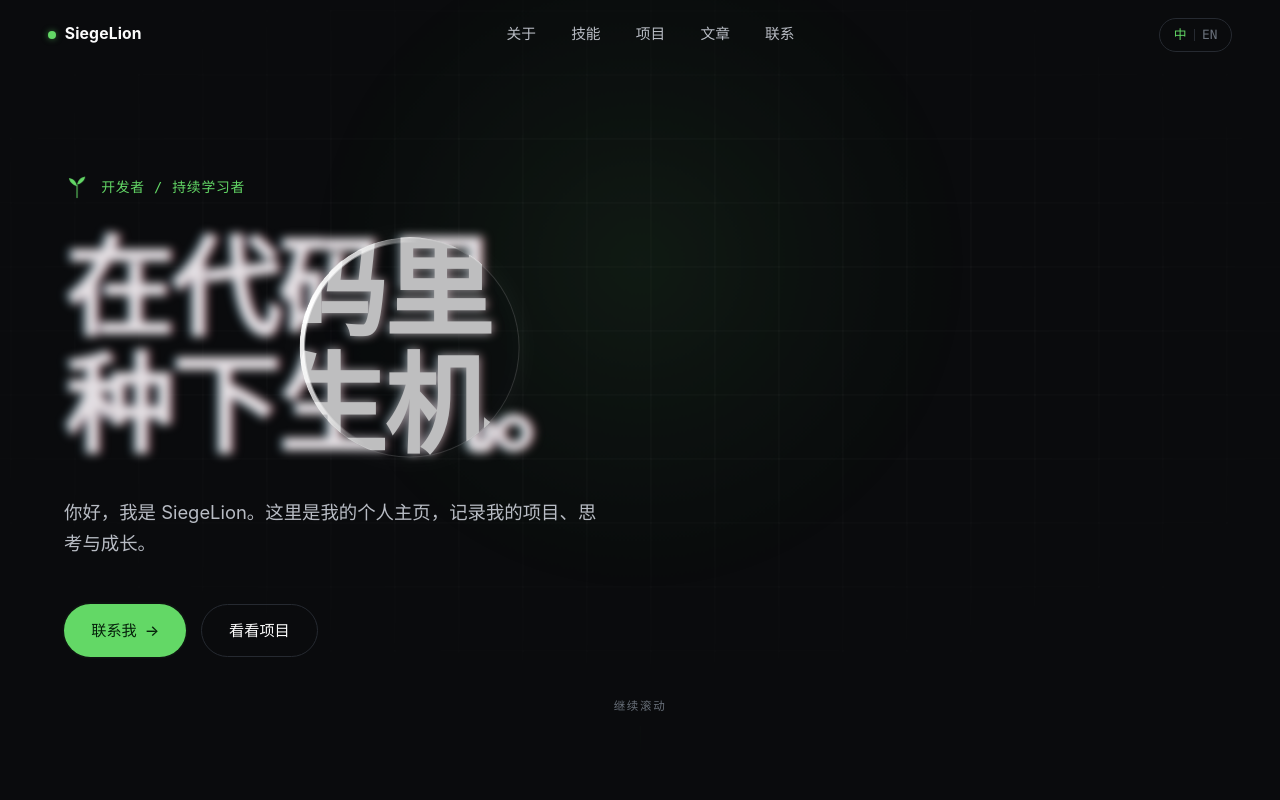
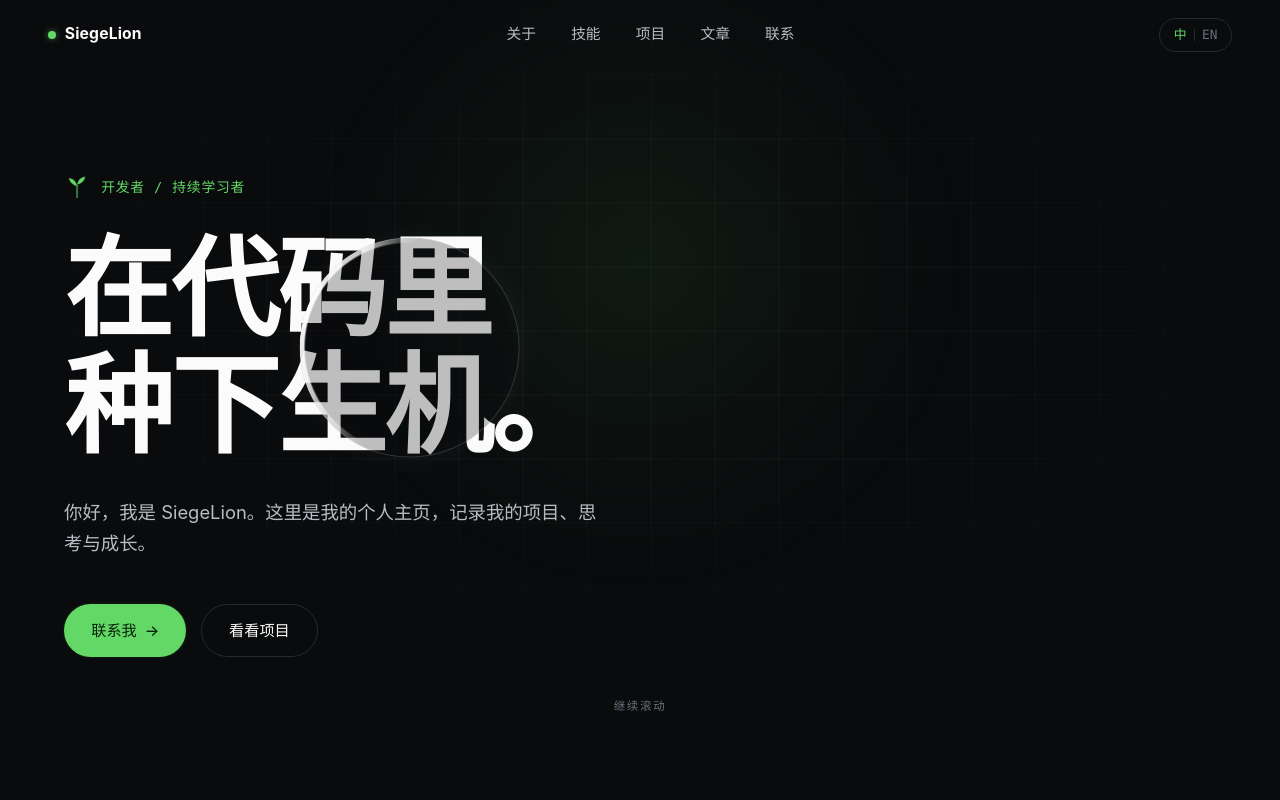
Before and after one commit to SiegeLionDCM/SiegeLionDCM.github.io, a React (Vite) app: page / in a window 1280 px wide. Shown: the top 800 px of the page. Built offline with nearby package versions, Linux system fonts and the light colour scheme.

Commit message:
refactor: shrink lens circle, drop blurred headline

```diff
--- a/src/components/Hero.tsx
+++ b/src/components/Hero.tsx
@@ -38,10 +38,9 @@ export default function Hero() {
   const lensRef = useRef<HTMLDivElement>(null)
 
   /**
-   * 月食透镜：大标题默认模糊 + 色散，一个带亮月牙弧的圆窗跟随鼠标，
-   * 圆窗内文字恢复清晰。触屏设备与减弱动态偏好下自动禁用。
-   * Eclipse lens: the headline stays blurred with chromatic aberration;
-   * a crescent-ringed lens follows the cursor and reveals sharp text.
+   * 月食透镜：一个带亮月牙弧的小圆环跟随鼠标移动。
+   * 触屏设备与减弱动态偏好下自动禁用。
+   * Eclipse lens: a small crescent-ringed circle follows the cursor.
    */
   useEffect(() => {
     const zone = zoneRef.current
@@ -59,8 +58,6 @@ export default function Hero() {
     let ty = 0
 
     const place = (px: number, py: number) => {
-      zone.style.setProperty('--lens-x', `${px}px`)
-      zone.style.setProperty('--lens-y', `${py}px`)
       lens.style.transform = `translate3d(${px}px, ${py}px, 0) translate(-50%, -50%)`
     }
 
@@ -118,14 +115,7 @@ export default function Hero() {
           data-reveal
           data-reveal-delay="120"
         >
-          <h1 className="hero__title hero__title--blurred">
-            {lines.map((line, i) => (
-              <span key={i} className="hero__title-line">
-                {line}
-              </span>
-            ))}
-          </h1>
-          <h1 className="hero__title hero__title--sharp" aria-hidden="true">
+          <h1 className="hero__title">
             {lines.map((line, i) => (
               <span key={i} className="hero__title-line">
                 {line}
```
